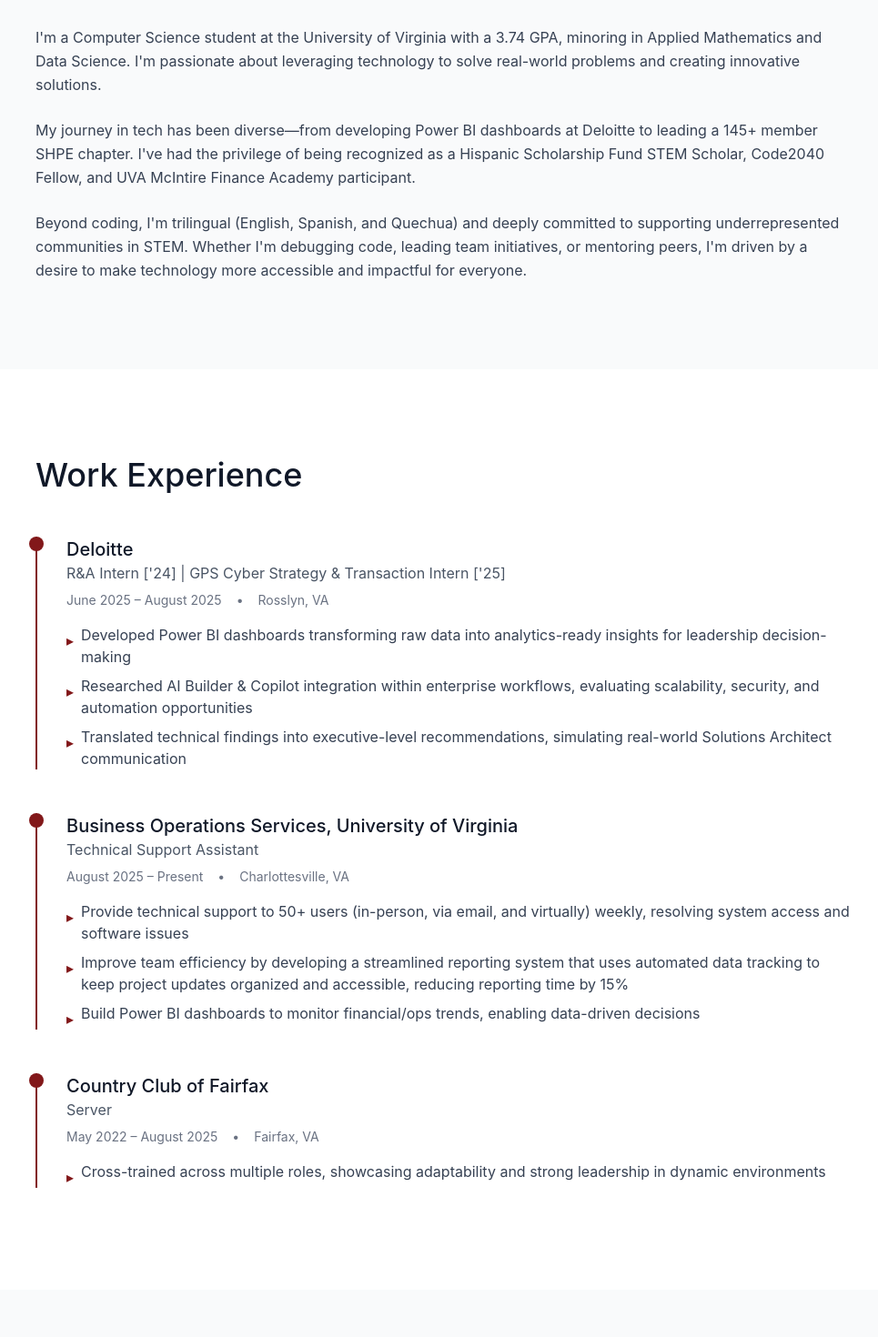
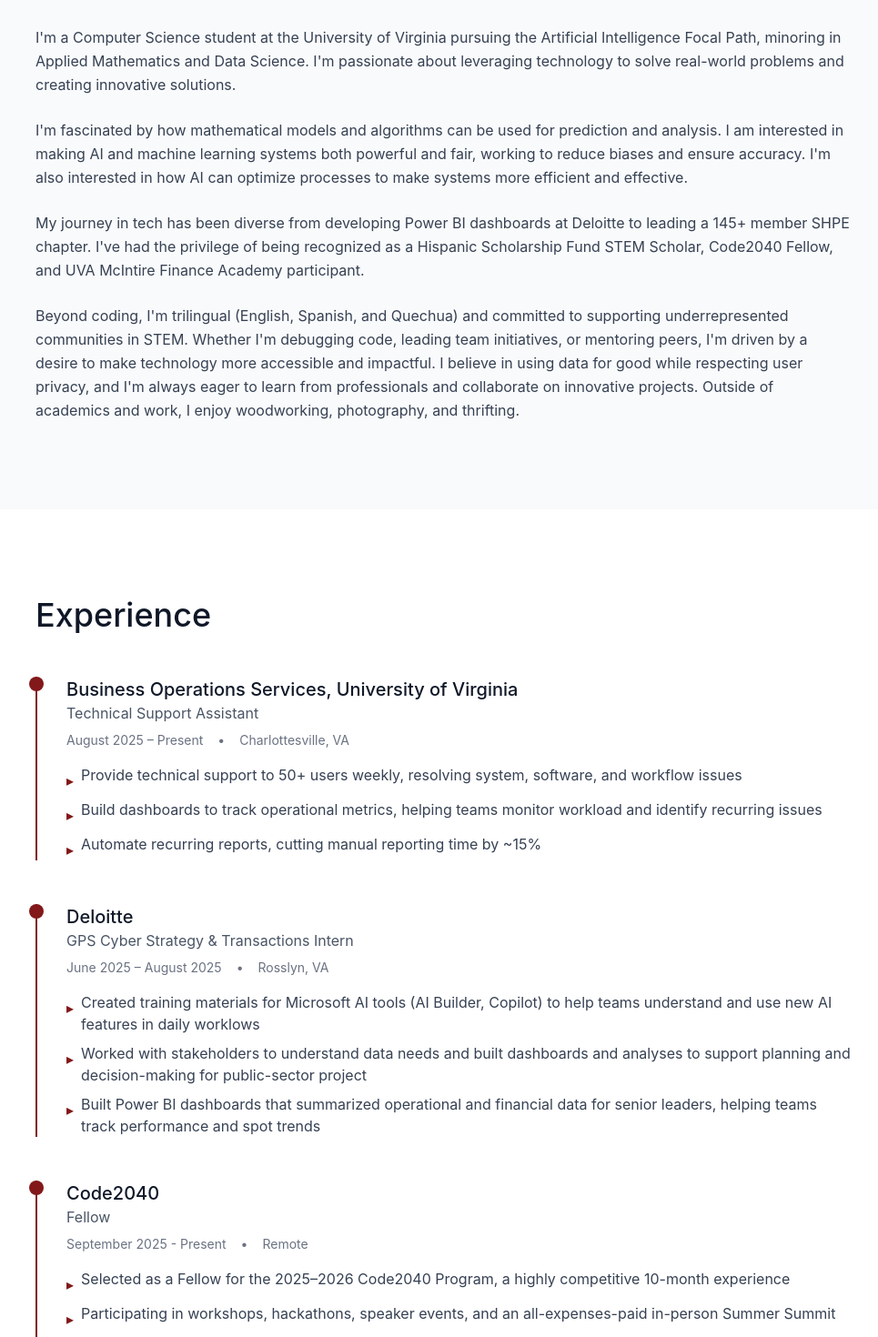
Before and after one commit to madsej/madsej.github.io, a React app: page / in a window 1280 px wide. Shown: the part 940-2410 px from the top of the page at 91% size, without its empty margins (153-1118 px from the left). Built offline with nearby package versions, Linux system fonts and the light colour scheme; the HTML template or start-up script is replaced by a standard one.

Commit message:
Updated information & added headshot

```diff
--- a/package.json
+++ b/package.json
@@ -36,8 +36,8 @@
     "@radix-ui/react-slot": "1.1.2",
     "@radix-ui/react-switch": "1.1.3",
     "@radix-ui/react-tabs": "1.1.3",
+    "@radix-ui/react-toggle": "1.1.2",
     "@radix-ui/react-toggle-group": "1.1.2",
-    "@radix-ui/react-toggle": "1.1.2",
     "@radix-ui/react-tooltip": "1.1.8",
     "class-variance-authority": "0.7.1",
     "clsx": "2.1.1",
@@ -64,6 +64,7 @@
   },
   "devDependencies": {
     "@tailwindcss/vite": "4.1.12",
+    "@types/node": "^25.1.0",
     "@vitejs/plugin-react": "4.7.0",
     "tailwindcss": "4.1.12",
     "vite": "6.3.5"
--- a/src/app/components/About.tsx
+++ b/src/app/components/About.tsx
@@ -5,20 +5,25 @@
         <h2 className="text-4xl font-medium text-gray-900 mb-8">About Me</h2>
         <div className="space-y-6 text-gray-700 leading-relaxed">
           <p>
-            I'm a Computer Science student at the University of Virginia with a 3.74 GPA, minoring in
-            Applied Mathematics and Data Science. I'm passionate about leveraging technology to solve
+            I'm a Computer Science student at the University of Virginia pursuing the Artificial Intelligence Focal Path,
+            minoring in Applied Mathematics and Data Science. I'm passionate about leveraging technology to solve
             real-world problems and creating innovative solutions.
           </p>
           <p>
-            My journey in tech has been diverse—from developing Power BI dashboards at Deloitte to
+            I'm fascinated by how mathematical models and algorithms can be used for prediction and analysis. I am interested
+            in making AI and machine learning systems both powerful and fair, working to reduce biases and ensure accuracy.
+            I'm also interested in how AI can optimize processes to make systems more efficient and effective.
+          </p>
+          <p>
+            My journey in tech has been diverse from developing Power BI dashboards at Deloitte to
             leading a 145+ member SHPE chapter. I've had the privilege of being recognized as a
             Hispanic Scholarship Fund STEM Scholar, Code2040 Fellow, and UVA McIntire Finance Academy participant.
           </p>
           <p>
-            Beyond coding, I'm trilingual (English, Spanish, and Quechua) and deeply committed to
-            supporting underrepresented communities in STEM. Whether I'm debugging code, leading
-            team initiatives, or mentoring peers, I'm driven by a desire to make technology more
-            accessible and impactful for everyone.
+            Beyond coding, I'm trilingual (English, Spanish, and Quechua) and committed to supporting underrepresented communities in STEM.
+            Whether I'm debugging code, leading team initiatives, or mentoring peers, I'm driven by a desire to make technology more accessible
+            and impactful. I believe in using data for good while respecting user privacy, and I'm always eager to learn from professionals and
+            collaborate on innovative projects. Outside of academics and work, I enjoy woodworking, photography, and thrifting.
           </p>
         </div>
       </div>
--- a/src/app/components/Education.tsx
+++ b/src/app/components/Education.tsx
@@ -14,7 +14,7 @@
             <div className="flex-1">
               <h3 className="text-2xl font-medium text-gray-900 mb-1">University of Virginia</h3>
               <p className="text-gray-600 mb-2">B.S. in Computer Science</p>
-              <p className="text-sm text-gray-500 mb-4">May 2027 • GPA: 3.74</p>
+              <p className="text-sm text-gray-500 mb-4">May 2027 • GPA: 3.78</p>
               <p className="text-gray-700">Minors: Applied Mathematics, Data Science</p>
             </div>
           </div>
@@ -26,7 +26,7 @@
                 <h4 className="font-medium text-gray-900">Student Organizations</h4>
               </div>
               <div className="flex flex-wrap gap-2">
-                {['Society of Hispanic Professional Engineers', 'Latin American Identities Coalition', 'Student Council Data Science Committee', 'ColorStack'].map((org) => (
+                {['Society of Hispanic Professional Engineers', 'Latin American Identities Coalition', 'Student Council Data Science Committee', 'ColorStack','Sponsors For Educational Opportunity'].map((org) => (
                   <span key={org} className="px-3 py-1.5 bg-gray-100 text-gray-700 text-sm rounded-lg">
                     {org}
                   </span>
@@ -60,7 +60,7 @@
                 {[
                   'Foundations of Machine Learning',
                   'Software Development Essentials',
-                  'Computer Systems',
+                  'Computer Systems & Organization',
                   'Data Structures & Algorithms 2',
                   'Software Engineering',
                   'Computational BME',
--- a/src/app/components/Experience.tsx
+++ b/src/app/components/Experience.tsx
@@ -1,45 +1,126 @@
 import { Briefcase } from 'lucide-react';
 
 const experiences = [
-  {
-    company: 'Deloitte',
-    location: 'Rosslyn, VA',
-    role: 'R&A Intern [\'24] | GPS Cyber Strategy & Transaction Intern [\'25]',
-    period: 'June 2025 – August 2025',
-    description: [
-      'Developed Power BI dashboards transforming raw data into analytics-ready insights for leadership decision-making',
-      'Researched AI Builder & Copilot integration within enterprise workflows, evaluating scalability, security, and automation opportunities',
-      'Translated technical findings into executive-level recommendations, simulating real-world Solutions Architect communication'
-    ]
-  },
-  {
+    {
     company: 'Business Operations Services, University of Virginia',
     location: 'Charlottesville, VA',
     role: 'Technical Support Assistant',
     period: 'August 2025 – Present',
     description: [
-      'Provide technical support to 50+ users (in-person, via email, and virtually) weekly, resolving system access and software issues',
-      'Improve team efficiency by developing a streamlined reporting system that uses automated data tracking to keep project updates organized and accessible, reducing reporting time by 15%',
-      'Build Power BI dashboards to monitor financial/ops trends, enabling data-driven decisions'
+      'Provide technical support to 50+ users weekly, resolving system, software, and workflow issues',
+      'Build dashboards to track operational metrics, helping teams monitor workload and identify recurring issues',
+      'Automate recurring reports, cutting manual reporting time by ~15%'
     ]
   },
+  {
+    company: 'Deloitte',
+    location: 'Rosslyn, VA',
+    role: 'GPS Cyber Strategy & Transactions Intern',
+    period: 'June 2025 – August 2025',
+    description: [
+      'Created training materials for Microsoft AI tools (AI Builder, Copilot) to help teams understand and use new AI features in daily worklows',
+      'Worked with stakeholders to understand data needs and built dashboards and analyses to support planning and decision-making for public-sector project',
+      'Built Power BI dashboards that summarized operational and financial data for senior leaders, helping teams track performance and spot trends'
+    ]
+  },
+  {
+    company: 'Code2040',
+    location: 'Remote',
+    role: 'Fellow',
+    period: 'September 2025 - Present',
+    description: [
+      'Selected as a Fellow for the 2025–2026 Code2040 Program, a highly competitive 10-month experience',
+      'Participating in workshops, hackathons, speaker events, and an all-expenses-paid in-person Summer Summit',
+      'Matched with a mentor for one-on-one coaching and support navigating tech careers',
+      'Gaining access to resources such as LeetCode Premium, technical interview prep, and a supportive career network'
+    ]
+  },
+  {
+  company: 'Deloitte',
+  location: 'Rosslyn, VA',
+  role: 'GPS Cyber Financial Risk & Advisory Intern',
+  period: 'June 2024 – August 2024',
+  description: [
+    'Applied statistical analysis and data visualization techniques to identify trends, risks, and optimization opportunities for public-sector clients',
+    'Created and presented client-facing slide decks, translating analytical findings into clear, actionable insights for non-technical stakeholders'
+  ]
+},
   {
     company: 'Country Club of Fairfax',
     location: 'Fairfax, VA',
     role: 'Server',
     period: 'May 2022 – August 2025',
     description: [
-      'Cross-trained across multiple roles, showcasing adaptability and strong leadership in dynamic environments'
+      'Cross-trained across multiple roles'
     ]
   }
+];
+
+const leadership = [
+  {
+    organization: 'UVA Student Council',
+    location: 'University of Virginia',
+    role: 'Data Science Committee',
+    period: 'August 2024 – Present',
+    description: [
+      'Built dashboards showing how funding was distributed across 300+ student organizations, helping leadership understand usage patterns and impact',
+      'Created interactive maps to explore where campus events and engagement were happening and identify gaps',
+      'Turned operational data into clear insights for different audiences'
+    ]
+  },
+  {
+    organization: 'SEO Career',
+    location: 'New York, NY',
+    role: 'SEO Edge Participant',
+    period: 'July 2025 – Present',
+    description: [
+      'Completed specialized industry training to enhance technical expertise, institutional knowledge, and precision in execution',
+      'Engaged in personalized coaching and comprehensive online training for interviews, technical assessments, and professional development'
+    ]
+  },
+  {
+    organization: 'Latin American Identities Coalition',
+    location: 'University of Virginia',
+    role: 'Event Coordinator',
+    period: 'August 2024 – Present',
+    description: [
+      'Plan and execute large-scale cultural and community events, overseeing end-to-end logistics, budgeting, programming, and stakeholder coordination',
+      'Founded Latinx Heritage Month Dinner in partnership with 5 CIO organizations, engaging 100+ attendees (faculty, students, and community leaders) and secured $800+ funding',
+      'Coordinated "Feliz Friday," an annual community-building kickoff event focused on Latinx student engagement and inclusion',
+      'Managed budgets, vendor coordination, RSVP tracking, guest outreach, and event timelines to ensure smooth execution'
+    ]
+  },
+  {
+    organization: 'Hispanic Scholarship Fund',
+    location: 'Los Angeles, CA',
+    role: 'STEM Scholar',
+    period: '2023 – Present',
+    description: [
+      'Selected as one of 120 scholars from a highly competitive pool of 10,000 students to attend the HSF STEM Summit in Los Angeles',
+      'Participated in career fair, mock interviews, resume and LinkedIn reviews with industry professionals',
+      'Connected with HSF alumni and mentors, building a network of support and guidance',
+      'Learned to advocate for myself and communicate professional needs with confidence'
+    ]
+  },
+  {
+    organization: 'Society of Hispanic Professional Engineers',
+    location: 'University of Virginia',
+    role: 'First Year Rep [\'23-\'24] | VP [\'24-\'25]',
+    period: 'August 2023 – Present',
+    description: [
+      'Lead chapter of 145+ members, driving engagement and inclusion for Hispanic-identifying STEM students',
+      'Created internship resource guide and mentorSHPE program, pairing 35+ students with industry professionals for career development',
+      'Planned monthly career development and social events'
+    ]
+  },
 ];
 
 export function Experience() {
   return (
     <div className="py-24 px-6">
       <div className="max-w-4xl mx-auto">
-        <h2 className="text-4xl font-medium text-gray-900 mb-12">Work Experience</h2>
-        <div className="space-y-12">
+        <h2 className="text-4xl font-medium text-gray-900 mb-12">Experience</h2>
+        <div className="space-y-12 mb-16">
           {experiences.map((exp, index) => (
             <div key={index} className="relative pl-8 border-l-2 border-red-900">
               <div className="absolute -left-[9px] top-0 w-4 h-4 bg-red-900 rounded-full"></div>
@@ -67,6 +148,36 @@
             </div>
           ))}
         </div>
+
+        <h2 className="text-4xl font-medium text-gray-900 mb-12">Leadership</h2>
+        <div className="space-y-12">
+          {leadership.map((lead, index) => (
+            <div key={index} className="relative pl-8 border-l-2 border-red-900">
+              <div className="absolute -left-[9px] top-0 w-4 h-4 bg-red-900 rounded-full"></div>
+              <div className="mb-4">
+                <div className="flex items-start justify-between mb-2">
+                  <div>
+                    <h3 className="text-xl font-medium text-gray-900">{lead.organization}</h3>
+                    <p className="text-gray-600">{lead.role}</p>
+                  </div>
+                </div>
+                <div className="flex items-center gap-4 text-sm text-gray-500 mb-4">
+                  <span>{lead.period}</span>
+                  <span>•</span>
+                  <span>{lead.location}</span>
+                </div>
+                <ul className="space-y-2">
+                  {lead.description.map((item, i) => (
+                    <li key={i} className="text-gray-700 flex gap-2">
+                      <span className="text-red-900 mt-1.5">▸</span>
+                      <span>{item}</span>
+                    </li>
+                  ))}
+                </ul>
+              </div>
+            </div>
+          ))}
+        </div>
       </div>
     </div>
   );
--- a/src/app/components/Projects.tsx
+++ b/src/app/components/Projects.tsx
@@ -36,21 +36,6 @@
       'Gained hands-on experience through algorithm labs, coding challenges, mock interviews, and mentorship from industry professionals'
     ],
     tech: ['Algorithms', 'Data Structures', 'Systems Design', 'Problem Solving']
-  }
-];
-
-const leadership = [
-  {
-    title: 'SEO Career',
-    role: 'SEO Edge Participant',
-    period: 'July 2025 – Present',
-    description: 'Completed specialized industry training to enhance technical expertise. Engage in personalized coaching and comprehensive online training to excel in interviews and professional development'
-  },
-  {
-    title: 'Society of Hispanic Professional Engineers, UVA',
-    role: 'First Year Rep [\'23-\'24], Vice President [\'24-\'25]',
-    period: 'August 2024 – Present',
-    description: 'Lead 145+ member chapter, increasing event attendance by 30% and launching new initiatives supporting underrepresented STEM students'
   }
 ];
 
@@ -93,19 +78,6 @@
           ))}
         </div>
 
-        <h3 className="text-2xl font-medium text-gray-900 mb-8">Leadership & Community</h3>
-        <div className="space-y-6">
-          {leadership.map((item, index) => (
-            <div key={index} className="bg-gray-50 rounded-lg p-6">
-              <div className="mb-2">
-                <h4 className="text-lg font-medium text-gray-900">{item.title}</h4>
-                <p className="text-sm text-gray-600">{item.role}</p>
-                <p className="text-sm text-gray-500 mb-3">{item.period}</p>
-              </div>
-              <p className="text-gray-700">{item.description}</p>
-            </div>
-          ))}
-        </div>
       </div>
     </div>
   );
--- a/src/app/components/Skills.tsx
+++ b/src/app/components/Skills.tsx
@@ -4,7 +4,7 @@
   {
     icon: Code,
     title: 'Programming & Development',
-    skills: ['Python', 'Java', 'SQL', 'Data Structures & Algorithms', 'Software Engineering']
+    skills: ['Python', 'Java', 'SQL', 'Data Structures & Algorithms', 'Software Engineering','R']
   },
   {
     icon: Database,
--- /dev/null
+++ b/src/image.d.ts
@@ -0,0 +1,5 @@
+// src/images.d.ts
+declare module '*.jpg';
+declare module '*.jpeg';
+declare module '*.png';
+declare module '*.gif';
```
Also changed, not shown: src/app/components/Hero.tsx (+9 -3 lines), 2 other files (tests, documents, lock files or other folders).
